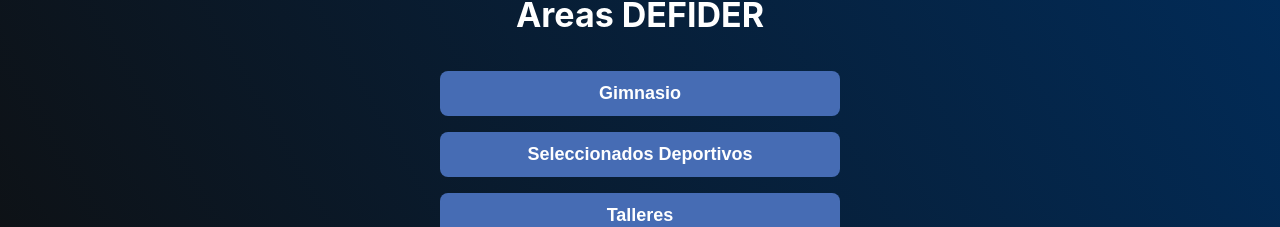
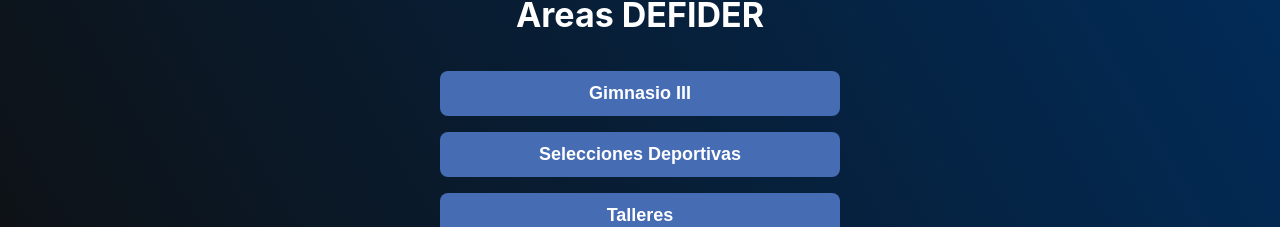
Before and after one commit to giovanniM01/DIU-Proyect, a React (Create React App) app in the folder diu-project/: page /options in a window 1280 px wide. Shown: the part 294-521 px from the top of the page. Built offline with nearby package versions, Linux system fonts and the light colour scheme; the HTML template or start-up script is replaced by a standard one.

Commit message:
coommit opciones
cambio gramatica de algunas cosas

```diff
--- a/diu-project/src/pages/GymOptionsPage.js
+++ b/diu-project/src/pages/GymOptionsPage.js
@@ -10,7 +10,7 @@ const GymOptionsPage = () => {
 
     <div className="gym-options-container">
       <Header/>
-      <h2>Gimnasio USM</h2>
+      <h2>Gimnasio III USM</h2>
       <button onClick={() => navigate('/reservation')} className="gym-option-button">Reservar bloque</button>
       <button onClick={() => navigate('/cancel')} className="gym-option-button">Cancelar reserva</button>
     </div>
--- a/diu-project/src/pages/OptionsPage.js
+++ b/diu-project/src/pages/OptionsPage.js
@@ -10,8 +10,8 @@ const OptionsPage = () => {
     <div className="options-container">
       <Header /> {/* Esto muestra el logo y texto en la esquina superior */}
       <h2>Areas DEFIDER</h2>
-      <button onClick={() => navigate('/gym-options')} className="option-button">Gimnasio</button>
-      <button onClick={() => navigate('/selecciones')} className="option-button">Seleccionados Deportivos</button>
+      <button onClick={() => navigate('/gym-options')} className="option-button">Gimnasio III </button>
+      <button onClick={() => navigate('/selecciones')} className="option-button">Selecciones Deportivas</button>
       <button onClick={() => navigate('/talleres')} className="option-button">Talleres</button>
     </div>
   );
--- a/diu-project/src/styles/CancelPage.css
+++ b/diu-project/src/styles/CancelPage.css
@@ -35,6 +35,7 @@
   margin: 8px 0;
   box-shadow: 0px 4px 8px rgba(0, 0, 0, 0.2);
   cursor: pointer;
+  font-weight: bold;
 }
 
 .cancel-button {
@@ -46,6 +47,7 @@
   border-radius: 4px;
   cursor: pointer;
   transition: background 0.3s;
+  font-weight: bold;
 }
 
 .cancel-button:hover {
```
